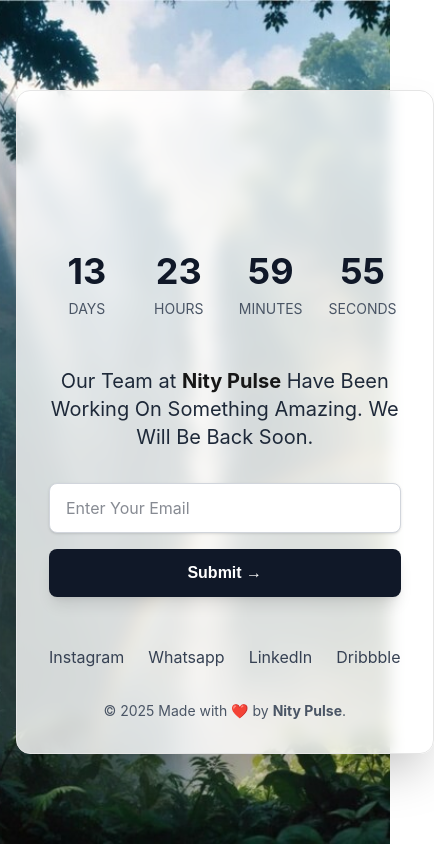
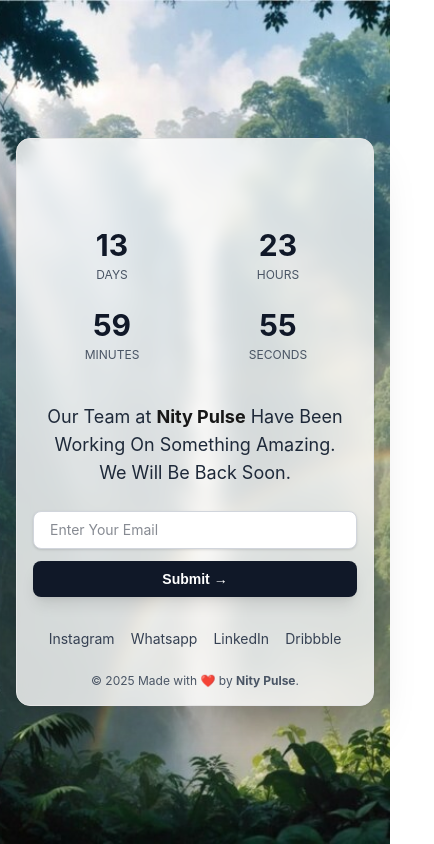
Before and after one commit to Nity-Pulse-Tech/Nity-pulse, a Next.js app: page / in a window 390 px wide. Shown: the whole page, 434 px wide, since content can reach past the window. Built offline with nearby package versions, Linux system fonts and the light colour scheme.

Commit message:
fix:mobile

```diff
--- a/src/app/page.tsx
+++ b/src/app/page.tsx
@@ -132,10 +132,10 @@ export default function ComingSoon() {
         initial={{ opacity: 0 }}
         animate={{ opacity: 1 }}
         transition={{ duration: 0.5 }}
-        className="max-w-2xl mx-auto backdrop-blur-sm bg-white/80 dark:bg-black/80 p-8 rounded-xl border border-border shadow-2xl"
+        className="w-full max-w-2xl mx-auto backdrop-blur-sm bg-white/80 dark:bg-black/80 p-4 sm:p-8 rounded-xl border border-border shadow-2xl"
       >
         <motion.h1
-          className="text-5xl md:text-6xl font-bold mb-8 text-gray-900 dark:text-white font-heading"
+          className="text-4xl sm:text-5xl md:text-6xl font-bold mb-6 sm:mb-8 text-gray-900 dark:text-white font-heading"
           animate={titleControls}
           initial={{ y: -10, opacity: 0 }}
           style={{
@@ -146,7 +146,7 @@ export default function ComingSoon() {
         </motion.h1>
 
         {!timeLeft.expired ? (
-          <div className="grid grid-cols-4 gap-4 mb-12">
+          <div className="grid grid-cols-2 sm:grid-cols-4 gap-2 sm:gap-4 mb-8 sm:mb-12">
             {[
               { value: timeLeft.days, label: 'Days' },
               { value: timeLeft.hours, label: 'Hours' },
@@ -155,13 +155,13 @@ export default function ComingSoon() {
             ].map((item, index) => (
               <motion.div
                 key={index}
-                className="countdown-item flex flex-col items-center"
+                className="countdown-item flex flex-col items-center p-2"
                 whileHover={{ scale: 1.05 }}
               >
-                <span className="text-4xl md:text-6xl font-bold text-gray-900 dark:text-primary">
+                <span className="text-3xl sm:text-4xl md:text-6xl font-bold text-gray-900 dark:text-primary">
                   {formatNumber(item.value)}
                 </span>
-                <span className="text-sm uppercase text-gray-600 dark:text-muted-foreground mt-2">
+                <span className="text-xs sm:text-sm uppercase text-gray-600 dark:text-muted-foreground mt-1 sm:mt-2">
                   {item.label}
                 </span>
               </motion.div>
@@ -169,24 +169,24 @@ export default function ComingSoon() {
           </div>
         ) : (
           <motion.div
-            className="mb-12"
+            className="mb-8 sm:mb-12"
             initial={{ scale: 0.9 }}
             animate={{ scale: 1 }}
             transition={{ type: 'spring', stiffness: 300 }}
           >
-            <p className="text-2xl text-primary">We are live!</p>
+            <p className="text-xl sm:text-2xl text-primary">We are live!</p>
           </motion.div>
         )}
 
         <motion.p
-          className="subtitle text-xl mb-8 text-gray-800 dark:text-gray-200"
+          className="subtitle text-lg sm:text-xl mb-6 sm:mb-8 text-gray-800 dark:text-gray-200 px-2 sm:px-0"
           whileHover={{ scale: 1.01 }}
         >
           Our Team at <span className="font-bold text-primary">Nity Pulse</span> Have Been Working On Something Amazing. We Will Be Back Soon.
         </motion.p>
 
         <motion.form
-          className="flex flex-col sm:flex-row gap-4 mb-12"
+          className="flex flex-col sm:flex-row gap-3 sm:gap-4 mb-8 sm:mb-12 w-full"
           whileInView={{ opacity: 1, y: 0 }}
           initial={{ opacity: 0, y: 20 }}
           transition={{ delay: 0.6 }}
@@ -194,13 +194,13 @@ export default function ComingSoon() {
           <motion.input
             type="email"
             placeholder="Enter Your Email"
-            className="form-element flex-1 px-4 py-3 rounded-md border border-gray-300 bg-white text-gray-900 focus:ring-2 focus:ring-primary focus:outline-none shadow-sm"
+            className="form-element flex-1 px-4 py-2 sm:py-3 rounded-md border border-gray-300 bg-white text-gray-900 focus:ring-2 focus:ring-primary focus:outline-none shadow-sm text-sm sm:text-base"
             required
             whileFocus={{ scale: 1.02 }}
           />
           <motion.button
             type="submit"
-            className="form-element px-8 py-3 bg-gray-900 text-white rounded-md hover:bg-gray-800 transition-colors font-heading font-bold shadow-lg"
+            className="form-element px-6 sm:px-8 py-2 sm:py-3 bg-gray-900 text-white rounded-md hover:bg-gray-800 transition-colors font-heading font-bold shadow-lg text-sm sm:text-base"
             whileHover={{ scale: 1.05 }}
             whileTap={{ scale: 0.95 }}
           >
@@ -209,7 +209,7 @@ export default function ComingSoon() {
         </motion.form>
 
         <motion.div
-          className="flex justify-center gap-6 mb-8"
+          className="flex flex-wrap justify-center gap-4 sm:gap-6 mb-6 sm:mb-8"
           initial={{ opacity: 0 }}
           animate={{ opacity: 1 }}
           transition={{ delay: 0.8 }}
@@ -218,7 +218,7 @@ export default function ComingSoon() {
             <motion.a
               key={index}
               href="#"
-              className="text-gray-700 dark:text-gray-300 hover:text-primary dark:hover:text-primary transition-colors"
+              className="text-sm sm:text-base text-gray-700 dark:text-gray-300 hover:text-primary dark:hover:text-primary transition-colors"
               whileHover={{ y: -3 }}
             >
               {social}
@@ -227,7 +227,7 @@ export default function ComingSoon() {
         </motion.div>
 
         <motion.p
-          className="text-sm text-gray-600 dark:text-muted-foreground"
+          className="text-xs sm:text-sm text-gray-600 dark:text-muted-foreground"
           initial={{ opacity: 0 }}
           animate={{ opacity: 1 }}
           transition={{ delay: 1 }}
```
